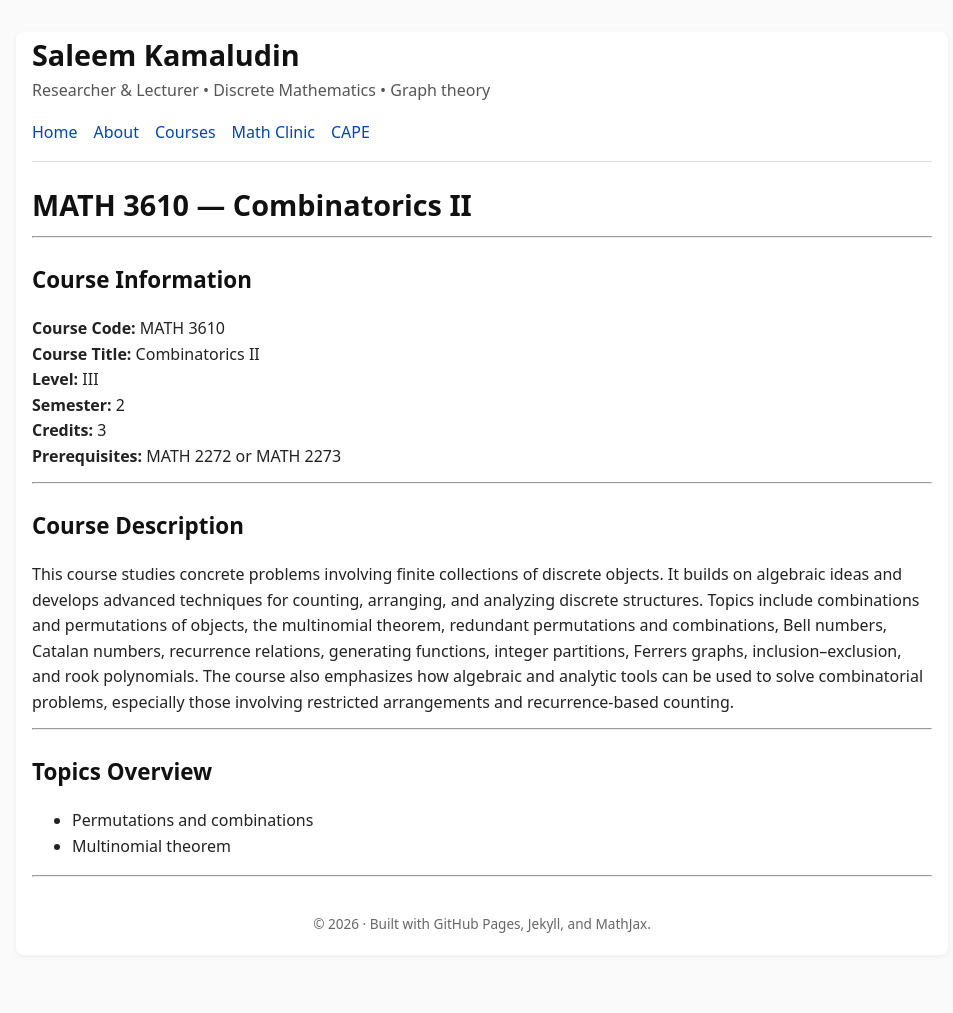
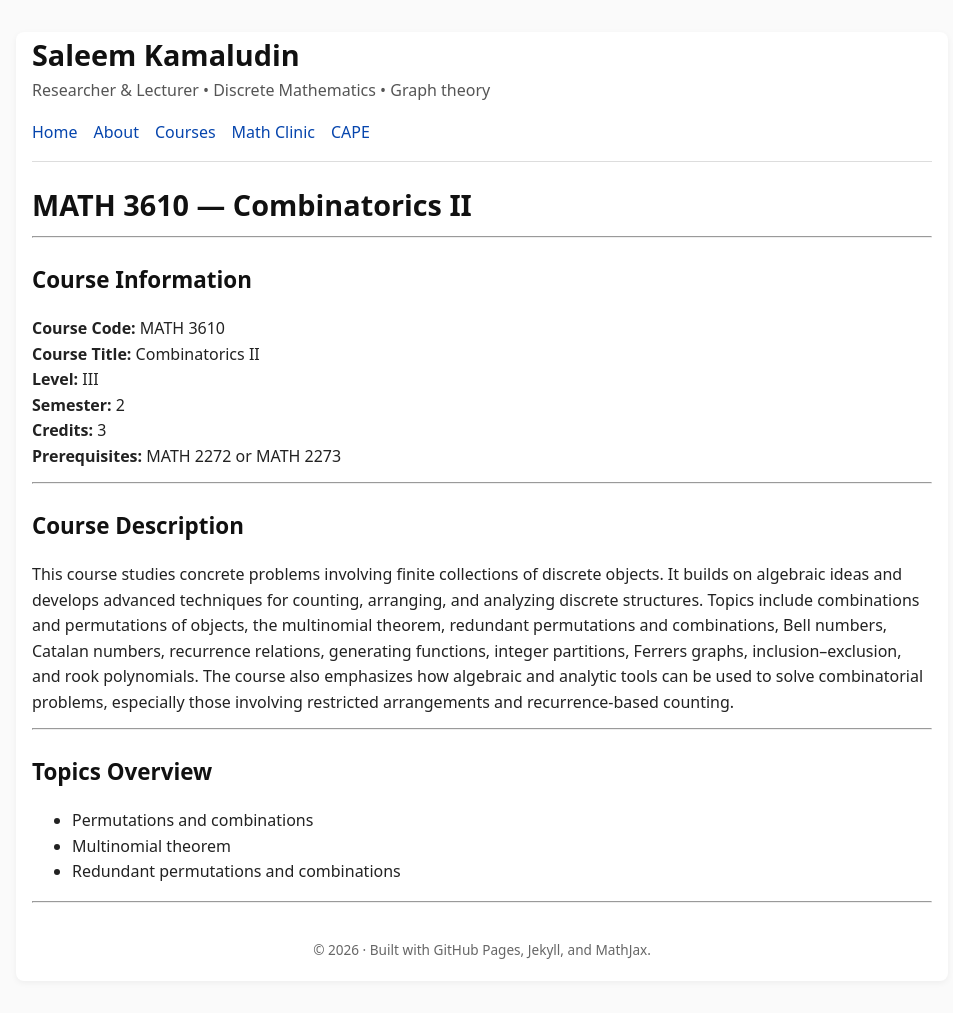
Before and after one commit to SaleemKamaludin/SaleemKamaludin.github.io, a Jekyll site: the page built from courses/combinatorics-ii/index.md, in a window 1280 px wide. Shown: the whole page, without its empty margins (158-1111 px from the left). Built offline with Jekyll 4.4.1, drawn with Linux system fonts in a browser that asks for light colours; before the commit the page ends 987 px from its top, so only the background shows below that.

Commit message:
Update index.md

```diff
--- a/courses/combinatorics-ii/index.md
+++ b/courses/combinatorics-ii/index.md
@@ -30,3 +30,4 @@ The course also emphasizes how algebraic and analytic tools can be used to solve
 
 - Permutations and combinations
 - Multinomial theorem
+- Redundant permutations and combinations
```
